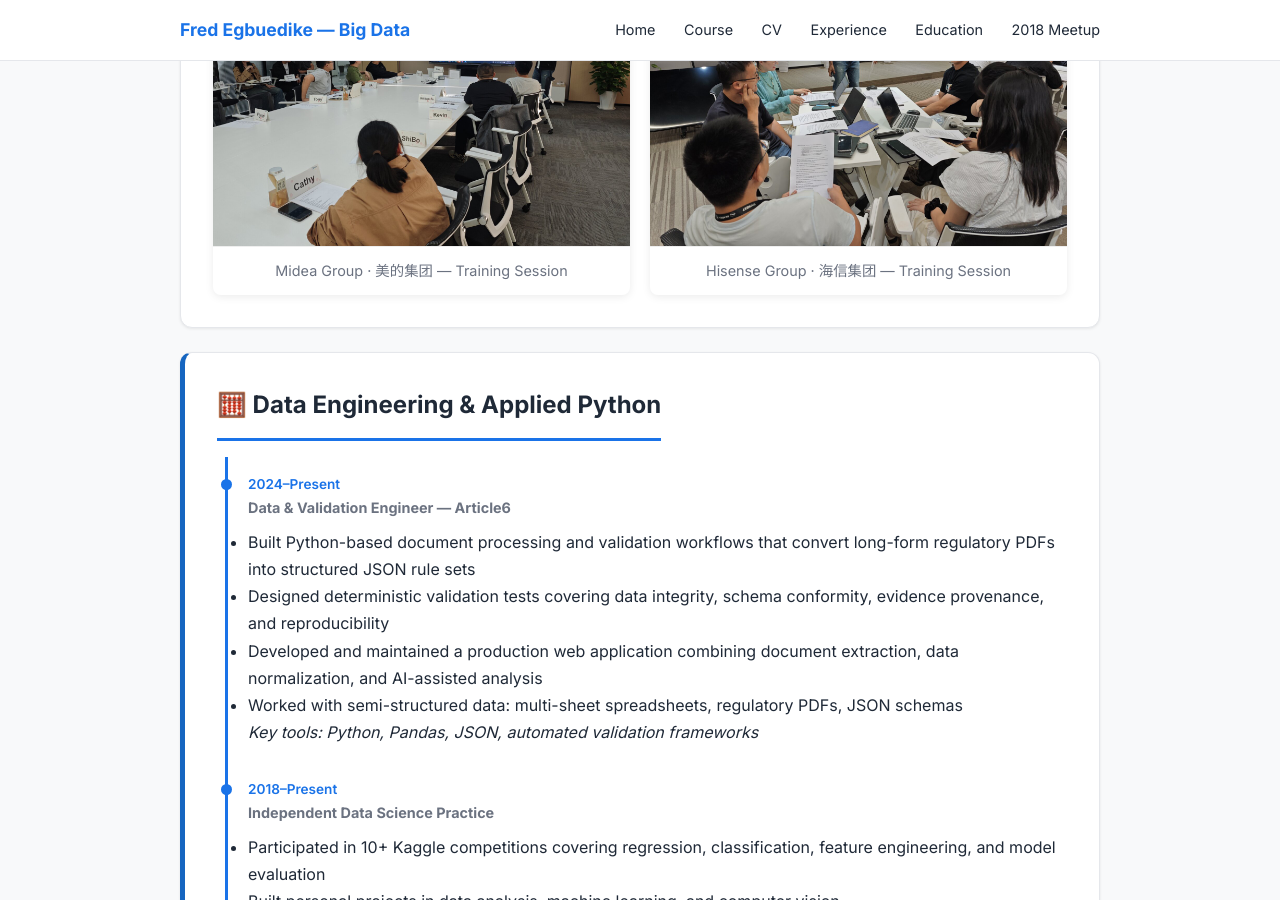
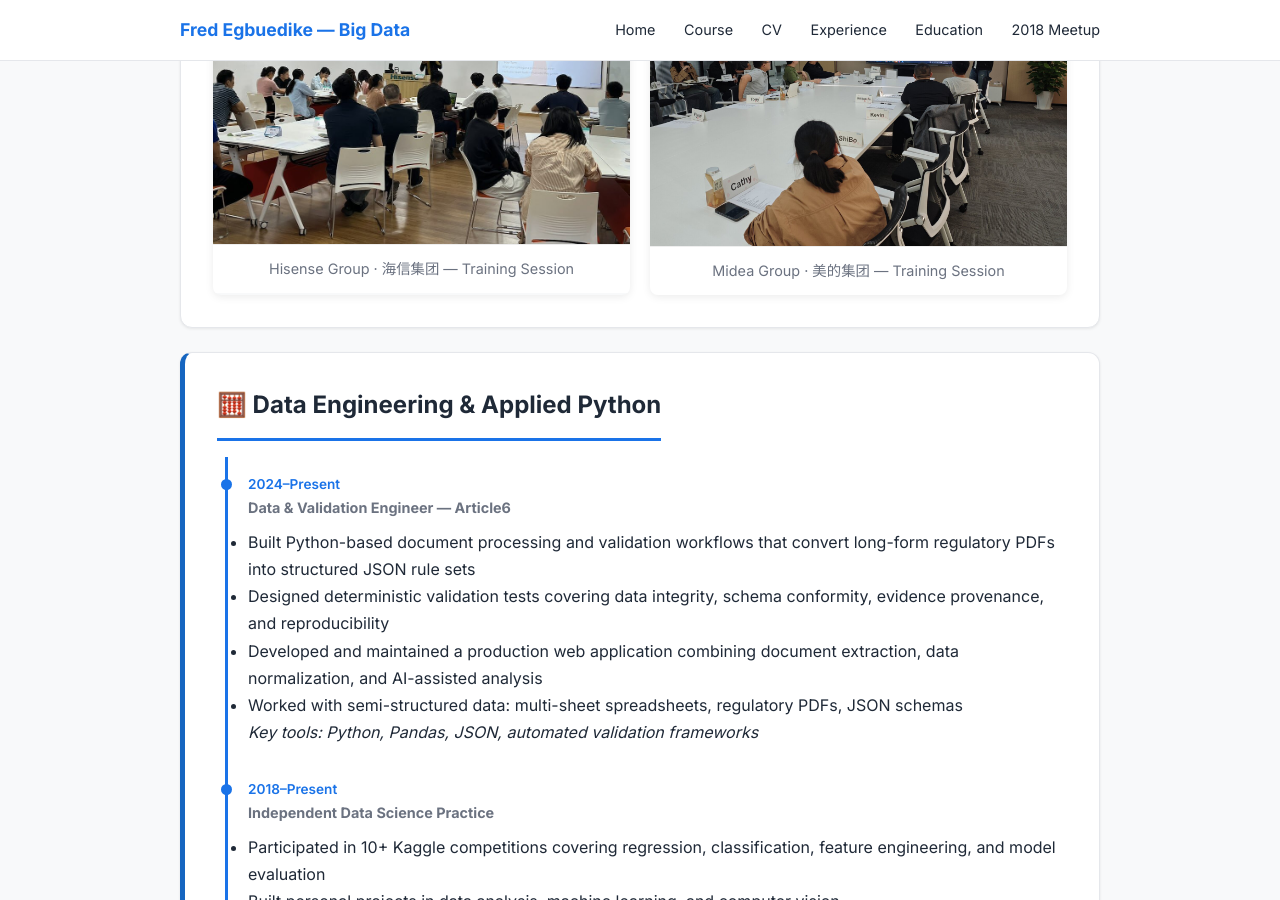
Before and after one commit to Fredilly/big-data, a Jekyll site: the page built from experience.md, in a window 1280 px wide and 900 px high, scrolled down 1821 px. Built offline with Jekyll 4.4.1, drawn with Linux system fonts in a browser that asks for light colours; nearby versions of some CDN libraries.

Commit message:
update Hisense photo + reorder gallery: Hisense left, Midea right

```diff
--- a/experience.md
+++ b/experience.md
@@ -76,16 +76,16 @@ title: Experience
 
   <div class="gallery">
     <div class="gallery-item">
+      <a href="{{ '/assets/hisense-training.jpg' | relative_url }}" target="_blank">
+        <img src="{{ '/assets/hisense-training.jpg' | relative_url }}" alt="Hisense Group training session" loading="lazy">
+      </a>
+      <div class="gallery-caption">Hisense Group · 海信集团 — Training Session</div>
+    </div>
+    <div class="gallery-item">
       <a href="{{ '/assets/midea-training.jpg' | relative_url }}" target="_blank">
         <img src="{{ '/assets/midea-training.jpg' | relative_url }}" alt="Midea Group training session" loading="lazy">
       </a>
       <div class="gallery-caption">Midea Group · 美的集团 — Training Session</div>
-    </div>
-    <div class="gallery-item">
-      <a href="{{ '/assets/hisense-training.jpg' | relative_url }}" target="_blank">
-        <img src="{{ '/assets/hisense-training.jpg' | relative_url }}" alt="Hisense Group training session" loading="lazy">
-      </a>
-      <div class="gallery-caption">Hisense Group · 海信集团 — Training Session</div>
     </div>
   </div>
 </div>
```
Also changed, not shown: assets/hisense-training.jpg.
